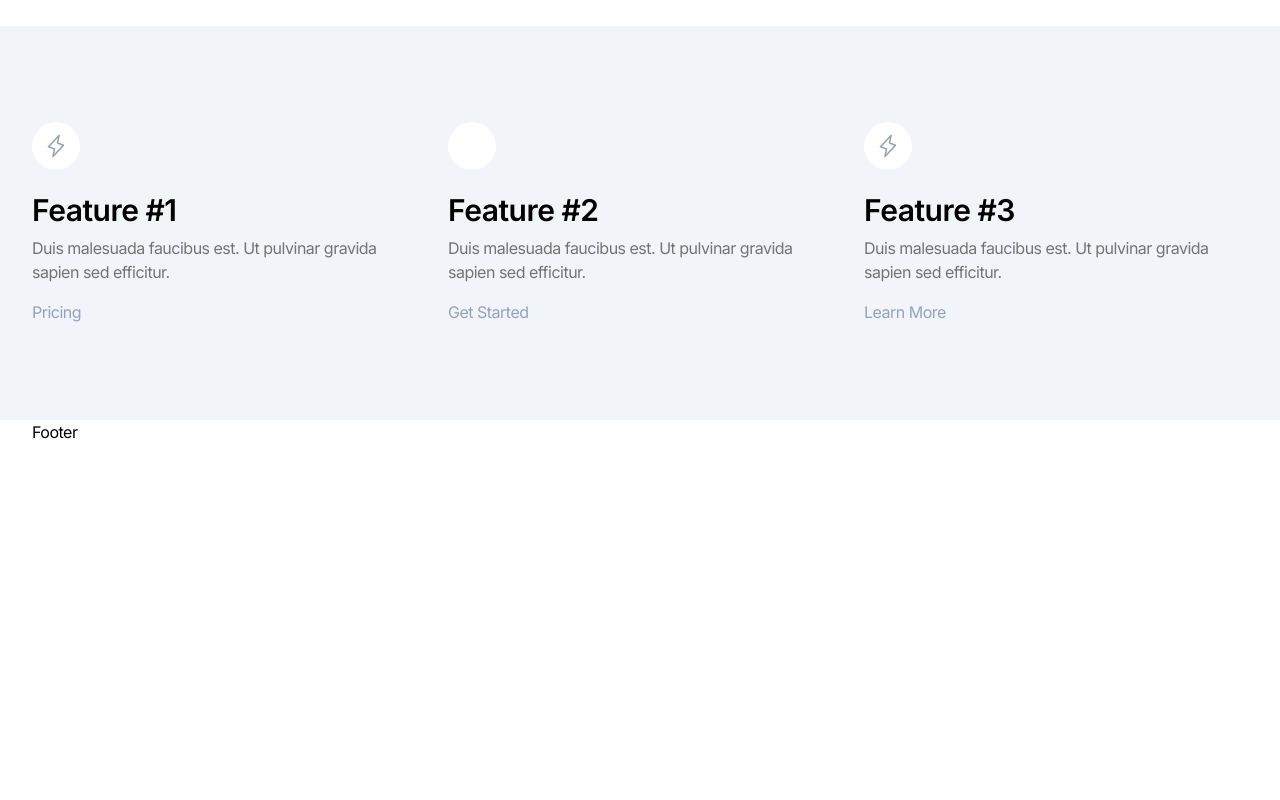
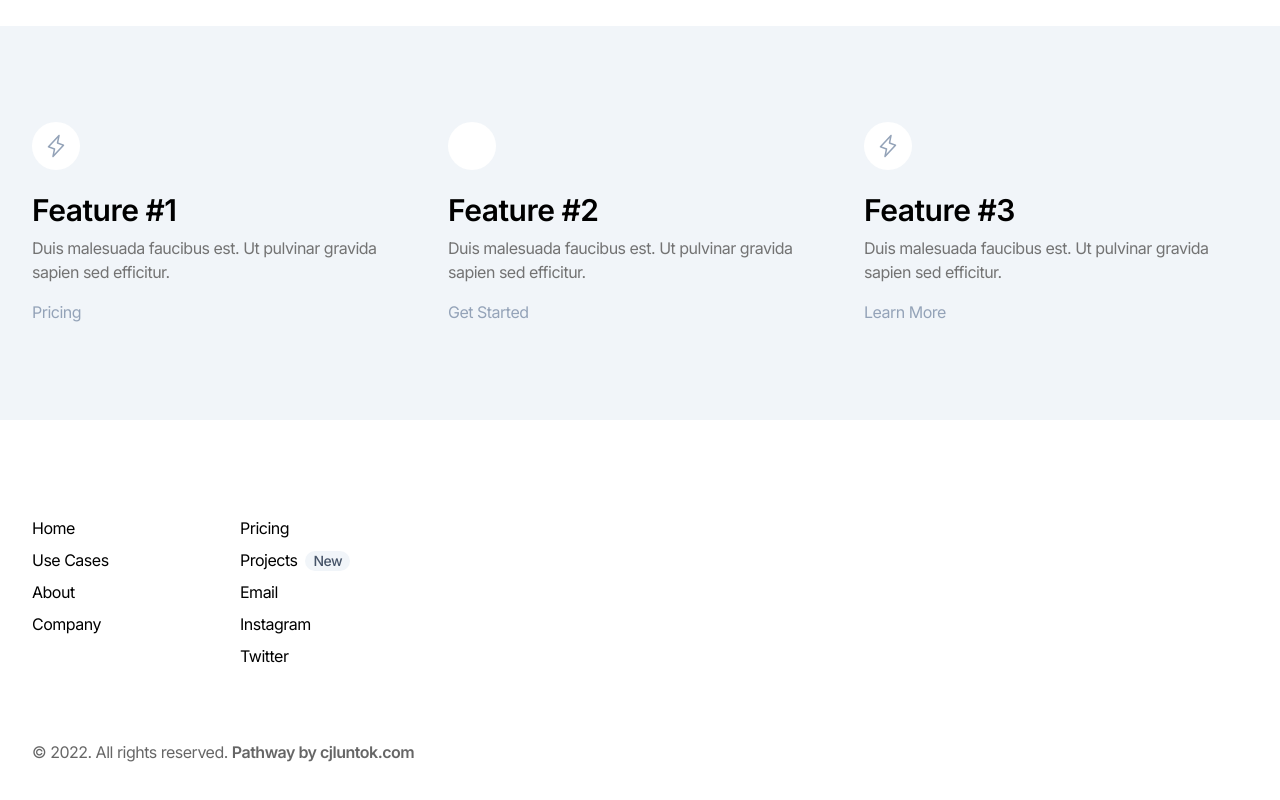
Before and after one commit to christian-luntok/pathway, a Next.js app: page / in a window 1280 px wide. Shown: the part 3203-4003 px from the top of the page. Before the commit the page ends 3647 px from the top, so only its background shows below. Built offline with nearby package versions, Linux system fonts and the light colour scheme; some icons are missing.

Commit message:
Initial implementation of Footer component.

```diff
--- a/components/Footer.js
+++ b/components/Footer.js
@@ -1,7 +1,94 @@
+import Link from "next/link"
+
+const DATA = [
+    {
+        label: 'Home',
+        href: '/'
+    },
+    {
+        label: 'Use Cases',
+        href: '/use-cases'
+    },
+    {
+        label: 'About',
+        href: '/about'
+    },
+    {
+        label: 'Company',
+        href: '/company'
+    },
+    {
+        label: 'Pricing',
+        href: '/pricing'
+    },
+    {
+        label: 'Projects',
+        href: '/projects',
+        isNew: true
+    },
+    {
+        label: 'Email',
+        href: 'mailto:hey@cjluntok.com'
+    },
+    {
+        label: 'Instagram',
+        href: 'instagram.com'
+    },
+    {
+        label: 'Twitter',
+        href: 'twitter.com'
+    }
+]
+
 
 const Footer = () => {
+    const date = new Date()
+    const year = date.getFullYear()
+
     return (
-        <div className="footer wrap wrap-px">Footer</div>
+        <footer id="footer">
+            <section className="footer-container wrap wrap-px">
+                <div className="footer-content-container py-24">
+                    <div className="footer-links grid grid-cols-1 gap-8 md:grid-cols-12 mb-16">
+                        <div className="col-span-2">
+                            <ul>
+                            {DATA.slice(0, DATA.length / 2).map(({ label, href, isNew }) => (
+                                    <li className="gap-2">
+                                        <a className="block w-auto mb-2 hover:text-primary-500 transition-all duration-300" href={href}>
+                                            {label}
+                                            {
+                                                isNew ? (
+                                                    <span className="text-[#475569] text-sm font-medium inline-block ml-2 bg-badge px-2 rounded-2xl">New</span>
+                                                ) : null
+                                            }
+                                        </a>
+                                    </li>
+                                ))}
+                            </ul>
+                        </div>
+                        <div className="col-span-2">
+                            <ul>
+                            {DATA.slice(DATA.length / 2).map(({ label, href, isNew }) => (
+                                    <li  className="gap-2">
+                                        <a className="block w-auto mb-2 hover:text-primary-500 transition-all duration-300" href={href}>
+                                            {label}
+                                            {
+                                                isNew ? (
+                                                    <span className="text-[#475569] text-sm font-medium inline-block ml-2 bg-badge px-2 rounded-2xl">New</span>
+                                                ) : null
+                                            }
+                                        </a>
+                                    </li>
+                                ))}
+                            </ul>
+                        </div>
+                    </div>
+                    <div className="footer-credits text-black/60">
+                        <p>© {year}. All rights reserved. <span className="font-semibold">Pathway by <Link className="hover:text-primary-500 transition-all duration-300" href="cjluntok.com" target="_blank">cjluntok.com</Link></span></p>
+                    </div>
+                </div>
+            </section>
+        </footer>
     )
 }
 
```
